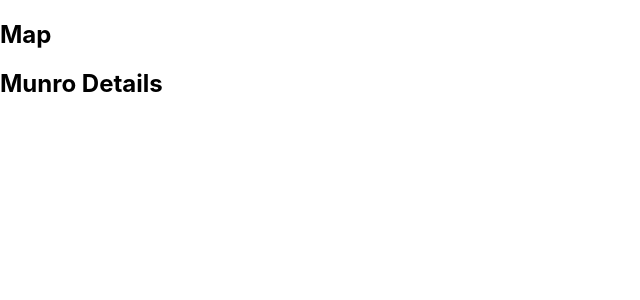
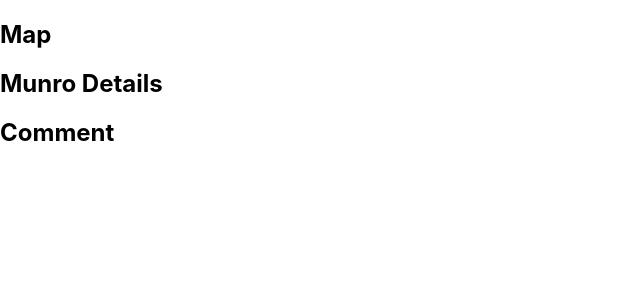
Before and after one commit to siansrd/mountain_tracker, a React (Create React App) app: page / in a window 1280 px wide. Shown: the top 300 px of the page, without its empty margins (0-640 px from the left). Built offline with nearby package versions, Linux system fonts and the light colour scheme.

Commit message:
Add and render comment component

```diff
--- /dev/null
+++ b/src/components/Comment.js
@@ -0,0 +1,9 @@
+import React from 'react'
+
+const Comment = (props) => {
+  return (
+    <h2>Comment</h2>
+  )
+}
+
+export default Comment
--- a/src/components/MunroDetailBox.js
+++ b/src/components/MunroDetailBox.js
@@ -1,9 +1,13 @@
-import React from 'react'
+import React, { Fragment } from 'react'
 import MunroDetails from './MunroDetails'
+import Comment from './Comment'
 
 const MunroDetailBox = (props) => {
   return (
-    <MunroDetails />
+    <>
+      <MunroDetails />
+      <Comment />
+    </>
   )
 }
 
```
